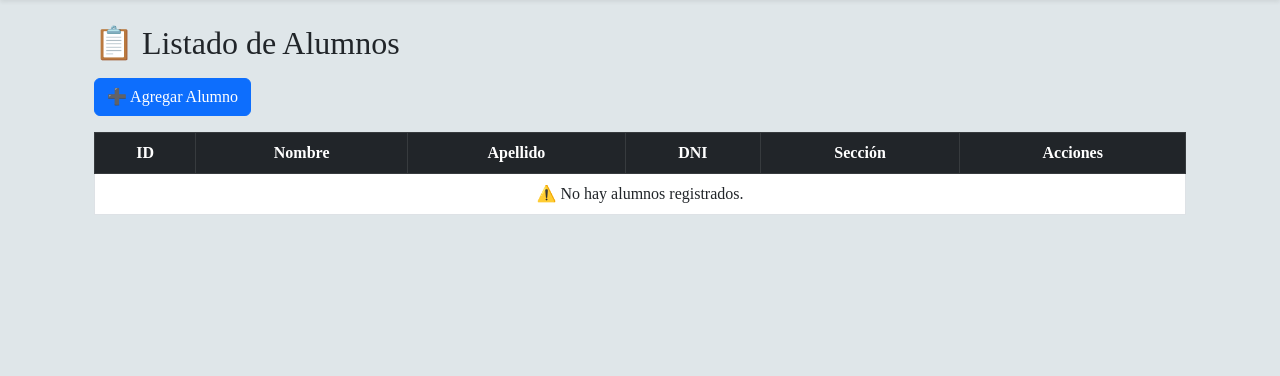
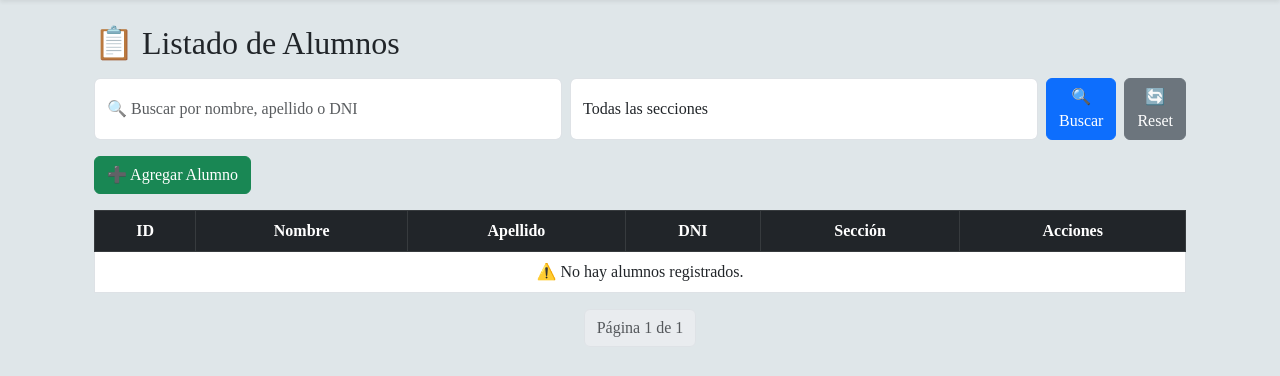
Before and after one commit to kair069/Proyecto_Colegio_Educativo, a Django app: page /alumnos/ in a window 1280 px wide; the page is wider, and only the part inside the window is pictured. Shown: the part 104-480 px from the top of that part. Run offline with Django 5.2, Linux system fonts and the light colour scheme; data that the repository does not hold is empty.

Commit message:
Nueva Modificacion dia Lunes 8 y 20 de la manana

```diff
--- a/gestion_alumnos/templates/alumno/alumno_list.html
+++ b/gestion_alumnos/templates/alumno/alumno_list.html
@@ -4,7 +4,22 @@
 <div class="container mt-4">
     <h2 class="mb-3">📋 Listado de Alumnos</h2>
 
-    <a href="{% url 'alumno_create' %}" class="btn btn-primary mb-3">➕ Agregar Alumno</a>
+    <!-- Formulario de búsqueda y filtrado -->
+    <form method="GET" class="mb-3 d-flex gap-2">
+        <input type="text" name="q" class="form-control" placeholder="🔍 Buscar por nombre, apellido o DNI" value="{{ request.GET.q }}">
+        <select name="seccion" class="form-control">
+            <option value="">Todas las secciones</option>
+            {% for sec in secciones %}
+            <option value="{{ sec.id }}" {% if request.GET.seccion == sec.id|stringformat:"s" %}selected{% endif %}>
+                {{ sec.nombre }}
+            </option>
+            {% endfor %}
+        </select>
+        <button type="submit" class="btn btn-primary">🔍 Buscar</button>
+        <a href="{% url 'alumno_list' %}" class="btn btn-secondary">🔄 Reset</a>
+    </form>
+
+    <a href="{% url 'alumno_create' %}" class="btn btn-success mb-3">➕ Agregar Alumno</a>
 
     <table class="table table-bordered table-hover">
         <thead class="table-dark text-center">
@@ -24,7 +39,7 @@
                 <td>{{ alumno.nombre }}</td>
                 <td>{{ alumno.apellido }}</td>
                 <td>{{ alumno.dni }}</td>
-                <td>{{ alumno.seccion.nombre }}</td>
+                <td>{{ alumno.seccion }}</td>
                 <td class="text-center">
                     <a href="{% url 'ver_detalle_alumno' alumno.id %}" class="btn btn-info btn-sm">👀 Ver</a>
                     <a href="{% url 'alumno_update' alumno.id %}" class="btn btn-warning btn-sm">✏️ Editar</a>
@@ -39,5 +54,32 @@
             {% endfor %}
         </tbody>
     </table>
+
+    <!-- Paginación -->
+    <nav>
+        <ul class="pagination justify-content-center">
+            {% if page_obj.has_previous %}
+            <li class="page-item">
+                <a class="page-link" href="?page=1{% if request.GET.q %}&q={{ request.GET.q }}{% endif %}{% if request.GET.seccion %}&seccion={{ request.GET.seccion }}{% endif %}">⏪ Primera</a>
+            </li>
+            <li class="page-item">
+                <a class="page-link" href="?page={{ page_obj.previous_page_number }}{% if request.GET.q %}&q={{ request.GET.q }}{% endif %}{% if request.GET.seccion %}&seccion={{ request.GET.seccion }}{% endif %}">◀ Anterior</a>
+            </li>
+            {% endif %}
+
+            <li class="page-item disabled">
+                <span class="page-link">Página {{ page_obj.number }} de {{ page_obj.paginator.num_pages }}</span>
+            </li>
+
+            {% if page_obj.has_next %}
+            <li class="page-item">
+                <a class="page-link" href="?page={{ page_obj.next_page_number }}{% if request.GET.q %}&q={{ request.GET.q }}{% endif %}{% if request.GET.seccion %}&seccion={{ request.GET.seccion }}{% endif %}">Siguiente ▶</a>
+            </li>
+            <li class="page-item">
+                <a class="page-link" href="?page={{ page_obj.paginator.num_pages }}{% if request.GET.q %}&q={{ request.GET.q }}{% endif %}{% if request.GET.seccion %}&seccion={{ request.GET.seccion }}{% endif %}">Última ⏩</a>
+            </li>
+            {% endif %}
+        </ul>
+    </nav>
 </div>
 {% endblock %}
--- a/gestion_alumnos/templates/alumno/detalle_alumno.html
+++ b/gestion_alumnos/templates/alumno/detalle_alumno.html
@@ -19,7 +19,7 @@
         <div class="card-body">
             <p><strong>👤 Nombre:</strong> {{ alumno.nombre }} {{ alumno.apellido }}</p>
             <p><strong>🆔 DNI:</strong> {{ alumno.dni }}</p>
-            <p><strong>🏫 Sección:</strong> {{ alumno.seccion.nombre }}</p>
+            <p><strong>🏫 Sección:</strong> {{ alumno.seccion }}</p>
         </div>
     </div>
 
--- a/gestion_alumnos/templates/alumno/form_detalle_alumno.html
+++ b/gestion_alumnos/templates/alumno/form_detalle_alumno.html
@@ -11,7 +11,7 @@
         <div class="card-body">
             <p><strong>Nombre:</strong> {{ alumno.nombre }} {{ alumno.apellido }}</p>
             <p><strong>DNI:</strong> {{ alumno.dni }}</p>
-            <p><strong>Sección:</strong> {{ alumno.seccion.nombre }}</p>
+            <p><strong>Sección:</strong> {{ alumno.seccion}}</p>
         </div>
     </div>
 
--- a/gestion_alumnos/views.py
+++ b/gestion_alumnos/views.py
@@ -384,10 +384,38 @@ from .models import Alumno, AlumnoDetalle
 from .forms import AlumnoForm, AlumnoDetalleForm
 
 # 📋 Listar alumnos (CBV)
+from django.core.paginator import Paginator
+from django.db.models import Q
+from django.views.generic import ListView
+from .models import Alumno
+
 class AlumnoListView(ListView):
     model = Alumno
     template_name = "alumno/alumno_list.html"
     context_object_name = "alumnos"
+    paginate_by = 10  # Número de alumnos por página
+
+    def get_queryset(self):
+        queryset = Alumno.objects.all()
+
+        # Capturamos los parámetros de búsqueda
+        query = self.request.GET.get("q", "").strip()
+        seccion = self.request.GET.get("seccion", "")
+
+        # Filtro de búsqueda por nombre, apellido o DNI
+        if query:
+            queryset = queryset.filter(
+                Q(nombre__icontains=query) |
+                Q(apellido__icontains=query) |
+                Q(dni__icontains=query)
+            )
+
+        # Filtro por sección
+        if seccion:
+            queryset = queryset.filter(seccion_id=seccion)
+
+        return queryset
+
 
 # 🆕 Crear un alumno (CBV)
 class AlumnoCreateView(CreateView):
--- a/requirements.txt
+++ b/requirements.txt
@@ -232,3 +232,4 @@ django-plotly-dash==2.4.3
 beautifulsoup4==4.12.3
 html2text==2024.2.26
 reportlab==4.3.1
+XlsxWriter==3.2.2
```
Also changed, not shown: admin_alumnos/settings.py (+31 -17 lines), gestion_alumnos/migrations/0001_initial.py.
